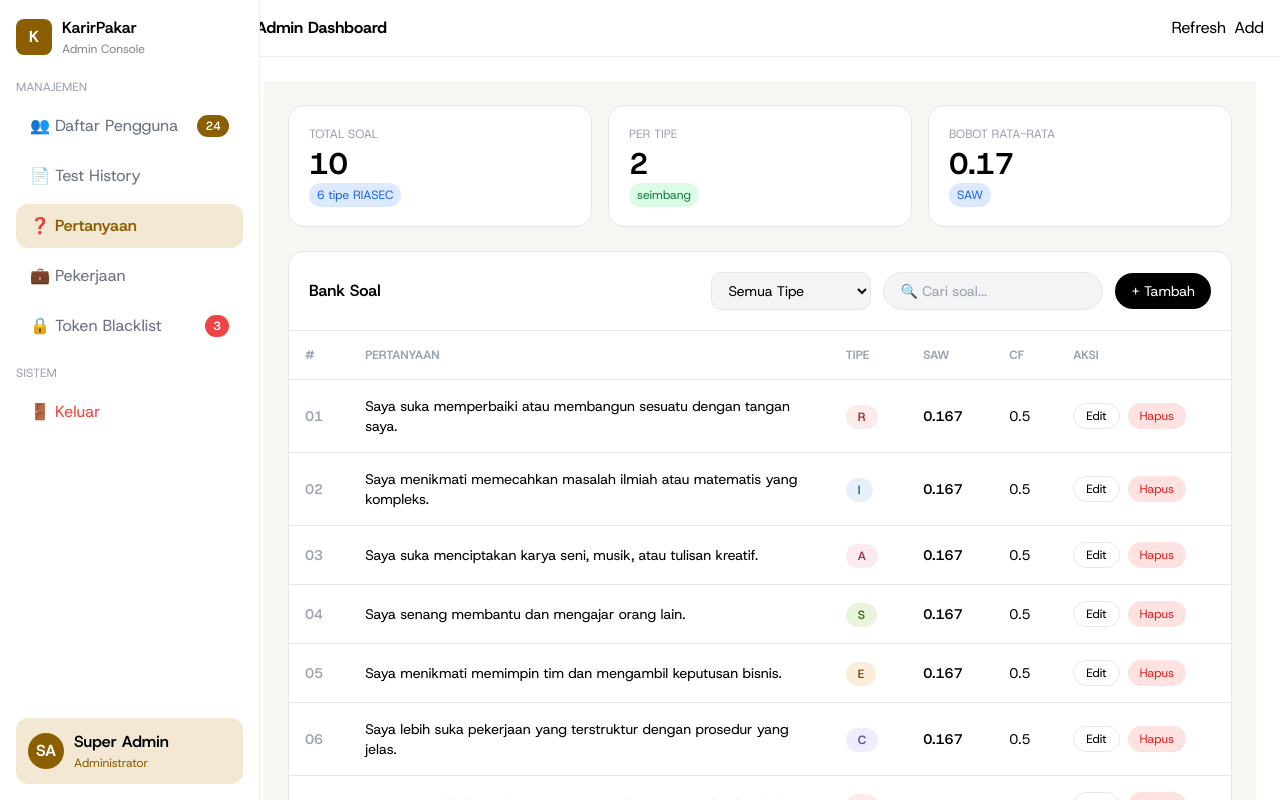
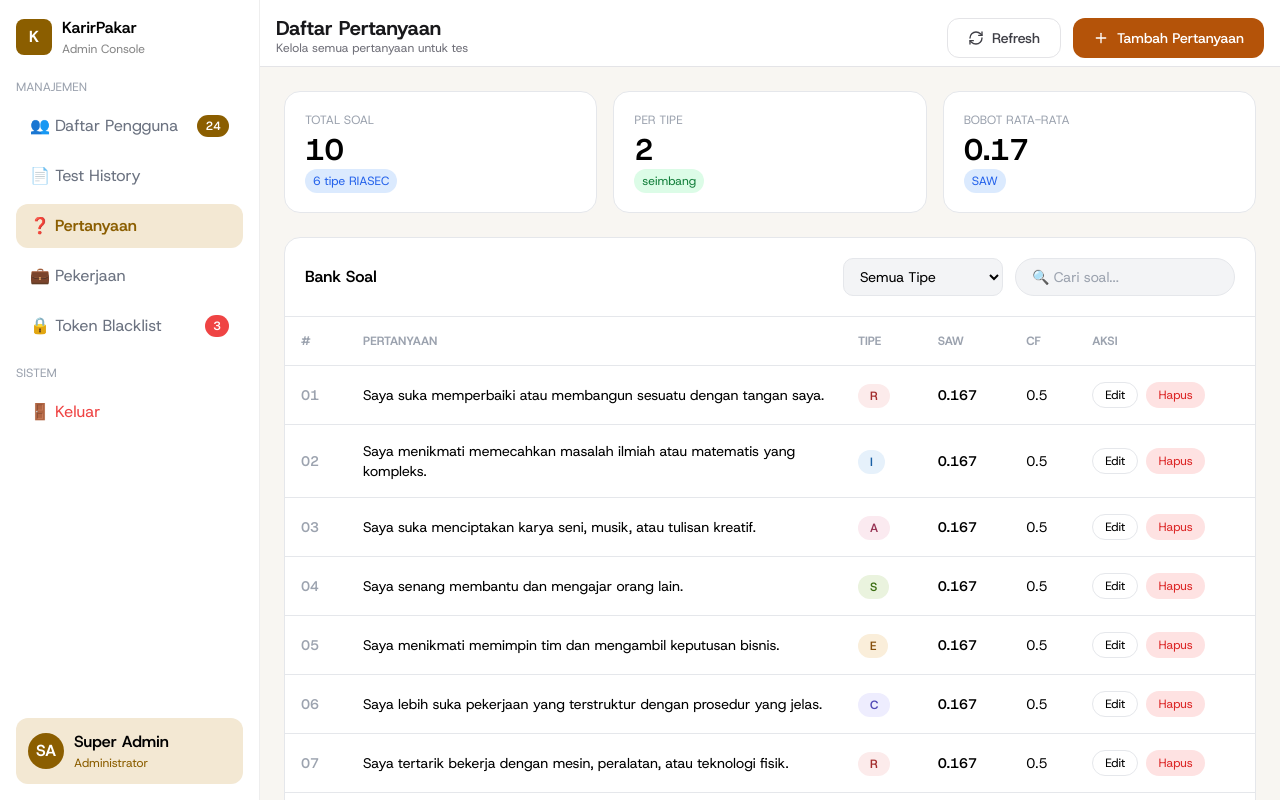
Before and after one commit to Kemal1101/Tes-Minat-Karir, a React (Vite) app in the folder Tes-Minat-Karir-FE/: page /admin/questions in a window 1280 px wide. Shown: the top 800 px of the page. Built offline with nearby package versions, Linux system fonts and the light colour scheme.

Commit message:
feat: add top bar with refresh and add buttons

```diff
--- a/Tes-Minat-Karir-FE/src/pages/admin/AdminLayout.jsx
+++ b/Tes-Minat-Karir-FE/src/pages/admin/AdminLayout.jsx
@@ -1,7 +1,7 @@
 import { Outlet, useLocation } from "react-router-dom";
 import { useState } from "react";
 import Sidebar from "../../components/admin/Sidebar";
-import Topbar from "../../components/shared/Topbar";
+//import Topbar from "../../components/shared/Topbar";
 import { useToast } from "../../hooks/useToast";
 import { AdminPageContext } from "../../hooks/useAdminPage";
 
@@ -24,12 +24,12 @@ export default function AdminLayout() {
         {/* Main */}
         <div style={{ marginLeft: 240, flex: 1, display: "flex", flexDirection: "column" }}>
 
-          <Topbar
+          {/* <Topbar
             onAdd={() => actions.onAdd?.() || toast("Tidak ada aksi tambah di halaman ini", "info")}
             onRefresh={() => actions.onRefresh?.() || toast("Tidak ada aksi refresh", "info")}
-          />
+          /> */}
 
-          <div style={{ padding: 24, flex: 1, overflowY: "auto" }}>
+          <div style={{ paddingTop: "10px",paddingLeft:"20px", flex: 1, overflowY: "auto" }}>
             <Outlet />
           </div>
 
--- a/Tes-Minat-Karir-FE/src/pages/admin/DaftarPengguna.jsx
+++ b/Tes-Minat-Karir-FE/src/pages/admin/DaftarPengguna.jsx
@@ -2,8 +2,8 @@ import { useState, useEffect } from "react";
 import { USERS as INITIAL_USERS } from "../../data/mockData";
 import { useToast } from "../../hooks/useToast";
 import { useAdminPage } from "../../hooks/useAdminPage";
-
 import Modal, { ConfirmModal } from "../../components/admin/Modal";
+import { RefreshCw, Plus } from "lucide-react";
 import {
   Button, FormGrid, FormGroup, Input,
   Pagination, Select
@@ -12,7 +12,10 @@ import {
 const STATUS_LABEL = { active: "Aktif", inactive: "Nonaktif", blocked: "Diblokir" };
 const ROLE_LABEL   = { admin: "Admin",  user: "User" };
 const PAGE_SIZE    = 8;
-
+const icons = {
+  refresh: RefreshCw,
+  add: Plus,
+};
 const emptyForm = {
   fname: "", lname: "", email: "",
   role: "user", status: "active"
@@ -34,13 +37,39 @@ export default function DaftarPengguna() {
   const [selectedUser, setSelectedUser] = useState(null);
 
   const [form, setForm] = useState(emptyForm);
+  // 🔗 Dynamic Topbar
+  const topbar = {
+    title: "Daftar Pengguna",
 
-  // 🔗 Topbar actions
+    subtitle: "Kelola semua pengguna sistem",
+
+    actions: [
+      {
+        label: "Refresh",
+        icon: "refresh",
+        variant: "secondary",
+
+        onClick: () => {
+          toast("Data diperbarui", "info");
+        },
+      },
+
+      {
+        label: "Tambah Pengguna",
+        icon: "add",
+        variant: "primary",
+
+        onClick: openCreate,
+      },
+    ],
+  };
+
   useEffect(() => {
-    setActions({
-      onAdd: openCreate,
-      onRefresh: () => toast("Data diperbarui", "info"),
-    });
+    setActions(topbar.actions);
+
+    return () => {
+      setActions(null);
+    };
   }, []);
 
   // 🔍 Filter
@@ -108,7 +137,54 @@ export default function DaftarPengguna() {
 
   const set = (key) => (val) => setForm(f => ({ ...f, [key]: val }));
 
+  const { title, subtitle, actions } = topbar;
+
   return (
+    <>
+    {/* Top Bar */}
+    <div className="bg-white border-b border-zinc-200 px-4 py-2 flex items-start justify-between sticky top-0 z-50">
+
+      {/* LEFT */}
+      <div className="leading-tight">
+        <h1 className="m-0 text-[20px] font-bold text-zinc-900 leading-none">
+          {title}
+        </h1>
+
+        <p className="m-0 mt-1 text-xs text-zinc-500 leading-none">
+          {subtitle}
+        </p>
+      </div>
+
+      {/* RIGHT */}
+      <div className="flex items-center gap-3">
+        {actions.map((action, index) => {
+          const Icon = icons[action.icon];
+
+          return (
+            <button
+              key={index}
+              onClick={action.onClick}
+              className={`
+                inline-flex items-center gap-2
+                h-10 px-5 rounded-xl
+                text-sm font-medium
+                transition-all
+
+                ${
+                  action.variant === "primary"
+                    ? "bg-amber-700 hover:bg-amber-800 text-white"
+                    : "border border-zinc-200 bg-white hover:bg-zinc-50 text-zinc-700"
+                }
+              `}
+            >
+              {Icon && <Icon size={16} />}
+              {action.label}
+            </button>
+          );
+        })}
+      </div>
+    </div>
+
     <div className="p-6 bg-[#f8f6f2] min-h-screen">
 
       {/* STATS */}
@@ -116,11 +192,11 @@ export default function DaftarPengguna() {
         <Card title="TOTAL PENGGUNA" value={users.length} badge="↑ 4 bulan ini" green />
         <Card title="AKTIF" value={users.filter(u => u.status === "active").length} badge="79%" green />
         <Card title="ADMIN" value={users.filter(u => u.role === "admin").length} badge="dari total" blue />
-        <Card title="NONAKTIF" value={users.filter(u => u.status !== "active").length} badge="perlu tindak" red />
+        <Card title="NONAKTIF" value={users.filter(u => u.status !== "active").length} badge="perlu tindakan" red />
       </div>
 
       {/* TABLE */}
-      <div className="bg-white rounded-2xl border overflow-hidden">
+      <div className="bg-white rounded-2xl border border-bg-[#f8f6f2] overflow-hidden">
 
         {/* HEADER */}
         <div className="flex justify-between items-center p-5 border-b">
@@ -284,6 +360,7 @@ export default function DaftarPengguna() {
       />
 
     </div>
+    </>
   );
 }
 
--- a/Tes-Minat-Karir-FE/src/pages/admin/Occupations.jsx
+++ b/Tes-Minat-Karir-FE/src/pages/admin/Occupations.jsx
@@ -2,11 +2,16 @@ import { useState, useEffect } from "react";
 import { OCCUPATIONS as INITIAL } from "../../data/mockData";
 import { useToast } from "../../hooks/useToast";
 import { useAdminPage } from "../../hooks/useAdminPage";
-
+import { RefreshCw, Plus } from "lucide-react";
 import Modal, { ConfirmModal } from "../../components/admin/Modal";
 import {
   Button, FormGroup, FormGrid, Input, Select, Textarea,
 } from "../../components/ui/UI";
+
+const icons = {
+  refresh: RefreshCw,
+  add: Plus,
+};
 
 const RIASEC_STYLE = {
   R: { bg: "#FCEBEB", color: "#A32D2D" },
@@ -55,13 +60,42 @@ export default function Occupations() {
   const [delTarget, setDelTarget] = useState(null);
   const [form, setForm] = useState(emptyForm);
 
+  // 🔗 Dynamic Topbar
+  const topbar = {
+    title: "Daftar Pekerjaan",
+
+    subtitle: "kelola daftar pekerjaan",
+
+    actions: [
+      {
+        label: "Refresh",
+        icon: "refresh",
+        variant: "secondary",
+
+        onClick: () => {
+          toast("Data diperbarui", "info");
+        },
+      },
+
+      {
+        label: "Tambah Pekerjaan",
+        icon: "add",
+        variant: "primary",
+
+        onClick: openCreate,
+      },
+    ],
+  };
+
   useEffect(() => {
-    setActions({
-      onAdd: openCreate,
-      onRefresh: () => toast("Data pekerjaan diperbarui", "info"),
-    });
+    setActions(topbar.actions);
+
+    return () => {
+      setActions(null);
+    };
   }, []);
 
+  // 🔍 Filter
   const filtered = data.filter(o =>
     `${o.name} ${o.onet} ${o.sector}`
       .toLowerCase()
@@ -125,8 +159,54 @@ export default function Occupations() {
   }
 
   const set = key => val => setForm(f => ({ ...f, [key]: val }));
+  const { title, subtitle, actions } = topbar;
 
   return (
+     <>
+    {/* Top Bar */}
+    <div className="bg-white border-b border-zinc-200 px-4 py-2 flex items-start justify-between sticky top-0 z-50">
+
+      {/* LEFT */}
+      <div className="leading-tight">
+        <h1 className="m-0 text-[20px] font-bold text-zinc-900 leading-none">
+          {title}
+        </h1>
+
+        <p className="m-0 mt-1 text-xs text-zinc-500 leading-none">
+          {subtitle}
+        </p>
+      </div>
+
+      {/* RIGHT */}
+      <div className="flex items-center gap-3">
+        {actions.map((action, index) => {
+          const Icon = icons[action.icon];
+
+          return (
+            <button
+              key={index}
+              onClick={action.onClick}
+              className={`
+                inline-flex items-center gap-2
+                h-10 px-5 rounded-xl
+                text-sm font-medium
+                transition-all
+
+                ${
+                  action.variant === "primary"
+                    ? "bg-amber-700 hover:bg-amber-800 text-white"
+                    : "border border-zinc-200 bg-white hover:bg-zinc-50 text-zinc-700"
+                }
+              `}
+            >
+              {Icon && <Icon size={16} />}
+              {action.label}
+            </button>
+          );
+        })}
+      </div>
+    </div>
+
     <div className="p-8 bg-gray-50 min-h-screen">
 
       {/* STATS */}
@@ -214,18 +294,10 @@ export default function Occupations() {
 
                 <td className="p-4">
                   <div className="flex gap-2">
-                    <button
-                      onClick={() => openEdit(o)}
-                      className="px-3 py-1 border rounded-lg text-xs"
-                    >
-                      Edit
-                    </button>
-                    <button
-                      onClick={() => openDelete(o)}
-                      className="px-3 py-1 bg-red-100 text-red-600 rounded-lg text-xs"
-                    >
-                      Hapus
-                    </button>
+                    <button onClick={() => openEdit(o)} className="px-3 py-1 border rounded-lg text-xs" >
+                      Edit </button>
+                    <button onClick={() => openDelete(u)} className="text-xs px-3 py-1 bg-red-100 text-red-600 hover:bg-red-500 hover:text-white transition-all duration-200 rounded-full">
+                      Hapus </button>
                   </div>
                 </td>
               </tr>
@@ -316,5 +388,6 @@ export default function Occupations() {
         desc="Data akan hilang permanen"
       />
     </div>
+    </>
   );
 }
--- a/Tes-Minat-Karir-FE/src/pages/admin/Questions.jsx
+++ b/Tes-Minat-Karir-FE/src/pages/admin/Questions.jsx
@@ -1,12 +1,19 @@
-import { useState } from "react";
+import { useState, useEffect } from "react";
 import { QUESTIONS as INITIAL } from "../../data/mockData";
 import { useToast } from "../../hooks/useToast";
+import { useAdminPage } from "../../hooks/useAdminPage";
 import Modal, { ConfirmModal } from "../../components/admin/Modal";
+import { RefreshCw, Plus } from "lucide-react";
 import {
   Button, FormGroup, FormGrid, Input, Select, Textarea,
   Pagination, SearchInput, StatCard, StatsGrid,
   Table, TableCard, TableHeader, Td, Tr,
 } from "../../components/ui/UI";
+
+const icons = {
+  refresh: RefreshCw,
+  add: Plus,
+};
 
 const RIASEC_STYLE = {
   R: { bg: "#FCEBEB", color: "#A32D2D", label: "Realistic" },
@@ -31,6 +38,7 @@ const emptyForm = { text: "", type: "R", saw: "0.167", cf: "0.5" };
 
 export default function Questions() {
   const toast  = useToast();
+  const { setActions } = useAdminPage();
   const [data,       setData]       = useState(INITIAL);
   const [search,     setSearch]     = useState("");
   const [typeFilter, setTypeFilter] = useState("");
@@ -42,7 +50,44 @@ export default function Questions() {
   const [delTarget,  setDelTarget]  = useState(null);
   const [form,       setForm]       = useState(emptyForm);
 
-  // Derived
+
+    // 🔗 Dynamic Topbar
+  const topbar = {
+    title: "Daftar Pertanyaan",
+
+    subtitle: "Kelola semua pertanyaan untuk tes",
+
+    actions: [
+      {
+        label: "Refresh",
+        icon: "refresh",
+        variant: "secondary",
+
+        onClick: () => {
+          toast("Data diperbarui", "info");
+        },
+      },
+
+      {
+        label: "Tambah Pertanyaan",
+        icon: "add",
+        variant: "primary",
+
+        onClick: openCreate,
+      },
+    ],
+  };
+
+  useEffect(() => {
+    setActions(topbar);
+
+    return () => {
+      setActions(null);
+    };
+  }, []);
+
+
+  // 🔍 Filter
   const filtered = data.filter(q => {
     const matchSearch = q.text.toLowerCase().includes(search.toLowerCase());
     const matchType   = typeFilter ? q.type === typeFilter : true;
@@ -80,8 +125,54 @@ export default function Questions() {
   }
 
   const set = (k) => (val) => setForm(f => ({ ...f, [k]: val }));
+  const { title, subtitle, actions } = topbar;
 
  return (
+   <>
+    {/* Top Bar */}
+    <div className="bg-white border-b border-zinc-200 px-4 py-2 flex items-start justify-between sticky top-0 z-50">
+
+      {/* LEFT */}
+      <div className="leading-tight">
+        <h1 className="m-0 text-[20px] font-bold text-zinc-900 leading-none">
+          {title}
+        </h1>
+
+        <p className="m-0 mt-1 text-xs text-zinc-500 leading-none">
+          {subtitle}
+        </p>
+      </div>
+
+      {/* RIGHT */}
+      <div className="flex items-center gap-3">
+        {actions.map((action, index) => {
+          const Icon = icons[action.icon];
+
+          return (
+            <button
+              key={index}
+              onClick={action.onClick}
+              className={`
+                inline-flex items-center gap-2
+                h-10 px-5 rounded-xl
+                text-sm font-medium
+                transition-all
+
+                ${
+                  action.variant === "primary"
+                    ? "bg-amber-700 hover:bg-amber-800 text-white"
+                    : "border border-zinc-200 bg-white hover:bg-zinc-50 text-zinc-700"
+                }
+              `}
+            >
+              {Icon && <Icon size={16} />}
+              {action.label}
+            </button>
+          );
+        })}
+      </div>
+    </div>
+
   <div className="p-6 bg-[#f8f6f2] min-h-screen">
 
     {/* STATS */}
@@ -124,7 +215,6 @@ export default function Questions() {
       ))}
 
     </div>
-
     {/* TABLE */}
     <div className="bg-white rounded-2xl border overflow-hidden">
 
@@ -161,15 +251,6 @@ export default function Questions() {
               setPage(1);
             }}
           />
-
-          {/* ADD BUTTON */}
-          <button
-            onClick={openCreate}
-            className="bg-black text-white px-4 py-2 rounded-full text-sm"
-          >
-            + Tambah
-          </button>
-
         </div>
       </div>
 
@@ -218,26 +299,12 @@ export default function Questions() {
                 <td className="p-4">
                   <div className="flex gap-2">
 
-                    <button
-                      onClick={() => openEdit(q)}
-                      className="text-xs px-3 py-1 border rounded-full hover:bg-gray-100"
-                    >
-                      Edit
-                    </button>
-
-                    <button
-                      onClick={() => {
-                        setDelTarget(q);
-                        setDeleteOpen(true);
-                      }}
-                      className="text-xs px-3 py-1 bg-red-100 text-red-600 rounded-full hover:bg-red-200"
-                    >
-                      Hapus
-                    </button>
-
+                    <button onClick={() => openEdit(q)} className="text-xs px-3 py-1 border rounded-full hover:bg-gray-100">
+                      Edit </button>
+                    <button onClick={() => openDelete(q)} className="text-xs px-3 py-1 bg-red-100 text-red-600 hover:bg-red-500 hover:text-white transition-all duration-200 rounded-full">
+                      Hapus</button>
                   </div>
                 </td>
-
               </tr>
             );
           })}
@@ -317,5 +384,6 @@ export default function Questions() {
     />
 
   </div>
+  </>
 );
 }
--- a/Tes-Minat-Karir-FE/src/pages/admin/TestHistory.jsx
+++ b/Tes-Minat-Karir-FE/src/pages/admin/TestHistory.jsx
@@ -1,12 +1,20 @@
-import { useState } from "react";
+import { useState, useEffect } from "react";
 import { TEST_HISTORY as INITIAL } from "../../data/mockData";
 import { useToast } from "../../hooks/useToast";
 import Modal, { ConfirmModal } from "../../components/admin/Modal";
+import { useAdminPage } from "../../hooks/useAdminPage";
+import { RefreshCw, Plus } from "lucide-react";
 import {
   Avatar, Badge, Button, FormGroup, FormGrid, Input, Select,
   Pagination, SearchInput, StatCard, StatsGrid,
   Table, TableCard, TableHeader, Td, Tr,
 } from "../../components/ui/UI";
+
+
+const icons = {
+  refresh: RefreshCw,
+  add: Plus,
+};
 
 const RIASEC_TYPES = ["R", "I", "A", "S", "E", "C"];
 const RIASEC_STYLE = {
@@ -32,6 +40,7 @@ const emptyForm = { user: "", type: "SAI", saw: "0.80", cf: "0.75", career: "",
 
 export default function TestHistory() {
   const toast  = useToast();
+  const { setActions } = useAdminPage();
   const [data,   setData]   = useState(INITIAL);
   const [search, setSearch] = useState("");
   const [page,   setPage]   = useState(1);
@@ -44,7 +53,35 @@ export default function TestHistory() {
   const [delTarget,  setDelTarget]  = useState(null);
   const [form,       setForm]       = useState(emptyForm);
 
-  // Derived
+
+    // 🔗 Dynamic Topbar
+  const topbar = {
+    title: "Test History",
+
+    subtitle: "Riwayat hasil tes minat karir pengguna",
+
+    actions: [
+      {
+        label: "Refresh",
+        icon: "refresh",
+        variant: "secondary",
+
+        onClick: () => {
+          toast("Data diperbarui", "info");
+        },
+      },
+    ],
+  };
+
+  useEffect(() => {
+    setActions(topbar);
+
+    return () => {
+      setActions(null);
+    };
+  }, []);
+
+  // 🔍 Filter
   const filtered   = data.filter(h => h.user.toLowerCase().includes(search.toLowerCase()) || h.career.toLowerCase().includes(search.toLowerCase()));
   const totalPages = Math.max(1, Math.ceil(filtered.length / PAGE_SIZE));
   const paginated  = filtered.slice((page - 1) * PAGE_SIZE, page * PAGE_SIZE);
@@ -79,8 +116,55 @@ export default function TestHistory() {
   }
 
   const set = (k) => (val) => setForm(f => ({ ...f, [k]: val }));
+  const { title, subtitle, actions } = topbar;
+
 
   return (
+   <>
+    {/* Top Bar */}
+    <div className="bg-white border-b border-zinc-200 px-4 py-2 flex items-start justify-between sticky top-0 z-50">
+
+      {/* LEFT */}
+      <div className="leading-tight">
+        <h1 className="m-0 text-[20px] font-bold text-zinc-900 leading-none">
+          {title}
+        </h1>
+
+        <p className="m-0 mt-1 text-xs text-zinc-500 leading-none">
+          {subtitle}
+        </p>
+      </div>
+
+      {/* RIGHT */}
+      <div className="flex items-center gap-3">
+        {actions.map((action, index) => {
+          const Icon = icons[action.icon];
+
+          return (
+            <button
+              key={index}
+              onClick={action.onClick}
+              className={`
+                inline-flex items-center gap-2
+                h-10 px-5 rounded-xl
+                text-sm font-medium
+                transition-all
+
+                ${
+                  action.variant === "primary"
+                    ? "bg-amber-700 hover:bg-amber-800 text-white"
+                    : "border border-zinc-200 bg-white hover:bg-zinc-50 text-zinc-700"
+                }
+              `}
+            >
+              {Icon && <Icon size={16} />}
+              {action.label}
+            </button>
+          );
+        })}
+      </div>
+    </div>
+
   <div className="p-6 bg-[#f8f6f2] min-h-screen">
 
     {/* STATS */}
@@ -205,28 +289,12 @@ export default function TestHistory() {
               {/* AKSI */}
               <td className="p-4">
                 <div className="flex gap-2">
-                  <button
-                    onClick={() => {
-                      setViewing(h);
-                      setDetailOpen(true);
-                    }}
-                    className="text-xs px-3 py-1 border rounded-full hover:bg-gray-100"
-                  >
-                    Lihat
-                  </button>
-
-                  <button
-                    onClick={() => {
-                      setDelTarget(h);
-                      setDeleteOpen(true);
-                    }}
-                    className="text-xs px-3 py-1 bg-red-100 text-red-600 rounded-full hover:bg-red-200"
-                  >
-                    Hapus
-                  </button>
+                  <button onClick={() => { setViewing(h);setDetailOpen(true); }} className="text-xs px-3 py-1 border rounded-full hover:bg-gray-100">
+                    Lihat </button>
+                  <button onClick={() => openDelete(h)} className="text-xs px-3 py-1 bg-red-100 text-red-600 hover:bg-red-500 hover:text-white transition-all duration-200 rounded-full">
+                    Hapus</button>
                 </div>
               </td>
-
             </tr>
           ))}
         </tbody>
@@ -272,5 +340,6 @@ export default function TestHistory() {
     />
 
   </div>
+  </>
 );
 }
--- a/Tes-Minat-Karir-FE/src/pages/admin/TokenBlacklist.jsx
+++ b/Tes-Minat-Karir-FE/src/pages/admin/TokenBlacklist.jsx
@@ -2,11 +2,17 @@ import { useState, useEffect } from "react";
 import { TOKEN_BLACKLIST as INITIAL } from "../../data/mockData";
 import { useToast } from "../../hooks/useToast";
 import { useAdminPage } from "../../hooks/useAdminPage";
-
+import { RefreshCw, Plus } from "lucide-react";
 import Modal, { ConfirmModal } from "../../components/admin/Modal";
 import {
   Button, FormGroup, Input, Pagination
 } from "../../components/ui/UI";
+
+
+const icons = {
+  refresh: RefreshCw,
+  add: Plus,
+};
 
 const PAGE_SIZE = 8;
 
@@ -33,13 +39,42 @@ export default function TokenBlacklist() {
   const [delTarget, setDelTarget] = useState(null);
   const [form, setForm] = useState(emptyForm);
 
+  // 🔗 Dynamic Topbar
+  const topbar = {
+    title: "Token Blacklist",
+
+    subtitle: "Kelola semua token yang di nonaktifkan",
+
+    actions: [
+      {
+        label: "Refresh",
+        icon: "refresh",
+        variant: "secondary",
+
+        onClick: () => {
+          toast("Data diperbarui", "info");
+        },
+      },
+
+      {
+        label: "Tambah Token",
+        icon: "add",
+        variant: "primary",
+
+        onClick: openCreate,
+      },
+    ],
+  };
+
   useEffect(() => {
-    setActions({
-      onAdd: openCreate,
-      onRefresh: () => toast("Data blacklist diperbarui", "info"),
-    });
+    setActions(topbar.actions);
+
+    return () => {
+      setActions(null);
+    };
   }, []);
 
+  // 🔍 Filter
   const filtered = data.filter(t =>
     `${t.user} ${t.jti} ${t.reason}`
       .toLowerCase()
@@ -96,8 +131,54 @@ export default function TokenBlacklist() {
   }
 
   const set = key => val => setForm(f => ({ ...f, [key]: val }));
+  const { title, subtitle, actions } = topbar;
 
   return (
+     <>
+    {/* Top Bar */}
+    <div className="bg-white border-b border-zinc-200 px-4 py-2 flex items-start justify-between sticky top-0 z-50">
+
+      {/* LEFT */}
+      <div className="leading-tight">
+        <h1 className="m-0 text-[20px] font-bold text-zinc-900 leading-none">
+          {title}
+        </h1>
+
+        <p className="m-0 mt-1 text-xs text-zinc-500 leading-none">
+          {subtitle}
+        </p>
+      </div>
+
+      {/* RIGHT */}
+      <div className="flex items-center gap-3">
+        {actions.map((action, index) => {
+          const Icon = icons[action.icon];
+
+          return (
+            <button
+              key={index}
+              onClick={action.onClick}
+              className={`
+                inline-flex items-center gap-2
+                h-10 px-5 rounded-xl
+                text-sm font-medium
+                transition-all
+
+                ${
+                  action.variant === "primary"
+                    ? "bg-amber-700 hover:bg-amber-800 text-white"
+                    : "border border-zinc-200 bg-white hover:bg-zinc-50 text-zinc-700"
+                }
+              `}
+            >
+              {Icon && <Icon size={16} />}
+              {action.label}
+            </button>
+          );
+        })}
+      </div>
+    </div>
+
     <div className="p-8 bg-gray-50 min-h-screen">
 
       {/* ALERT */}
@@ -198,21 +279,12 @@ export default function TokenBlacklist() {
 
                   <td className="p-4">
                     <div className="flex gap-2">
-                      <button
-                        onClick={() => openEdit(t)}
-                        className="text-xs px-3 py-1 border rounded"
-                      >
-                        Edit
-                      </button>
-                      <button
-                        onClick={() => openDelete(t)}
-                        className="text-xs px-3 py-1 bg-red-100 text-red-600 rounded"
-                      >
-                        Hapus
-                      </button>
+                      <button onClick={() => openEdit(t)}className="text-xs px-3 py-1 border rounded">
+                        Edit </button>
+                      <button onClick={() => openDelete(u)} className="text-xs px-3 py-1 bg-red-100 text-red-600 hover:bg-red-500 hover:text-white transition-all duration-200 rounded-full">
+                        Hapus</button>
                     </div>
                   </td>
-
                 </tr>
               ))
             )}
@@ -272,5 +344,6 @@ export default function TokenBlacklist() {
         desc="Token akan dihapus dari blacklist"
       />
     </div>
+    </>
   );
 }
```
